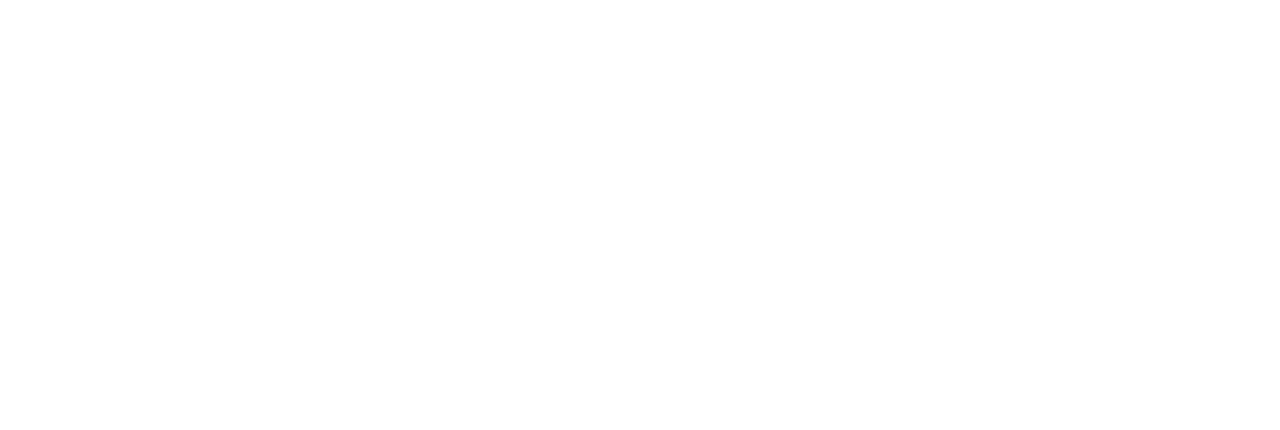
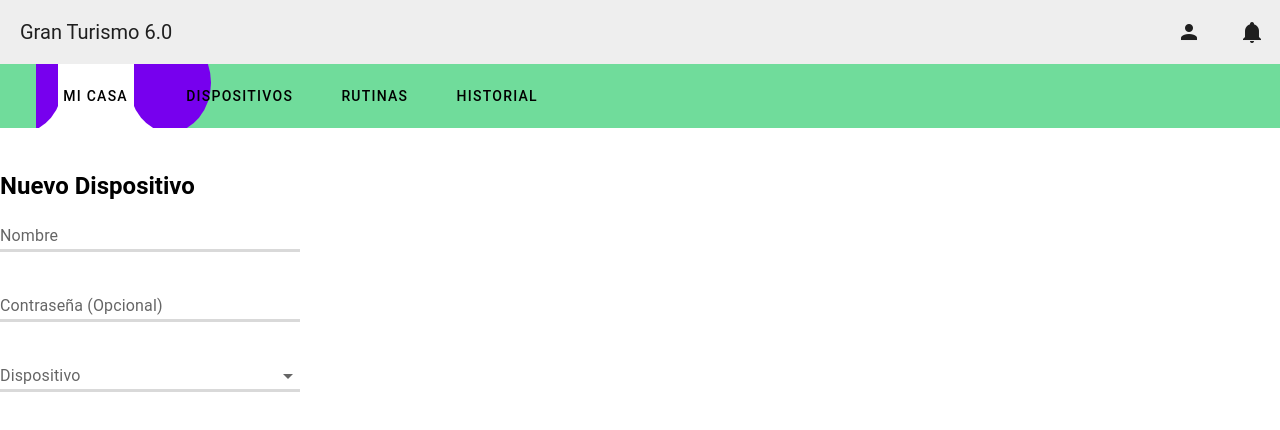
Before and after one commit to feliventu/HCI, a Vue app in the folder Gran-Turismo/: page /Dispositivos/NuevoDispositivo in a window 1280 px wide. Before the commit this address had no page. Shown: the top 430 px of the page. Built offline with nearby package versions, Linux system fonts and the light colour scheme.

Commit message:
Agregar Dispositivo

```diff
--- a/Gran-Turismo/src/App.vue
+++ b/Gran-Turismo/src/App.vue
@@ -1,9 +1,11 @@
 <template>
+<Navbar />
  <RouterView v-slot="{ Component, route }">
             <transition name="slide" mode="out-in">
                 <component :is="Component" :key="route.path" />
             </transition>
         </RouterView>
+
 </template>
 
 <script setup>
--- a/Gran-Turismo/src/components/NewButton.vue
+++ b/Gran-Turismo/src/components/NewButton.vue
@@ -1,16 +1,21 @@
 
 <template>
 <v-btn class="custom-button" variant="outlined" height="40px"  @click="dialog = true">+ Nuevo</v-btn>
+
+
 <v-dialog
+        class="popUp"
         v-model="dialog"
         max-width="480"
       >
         <v-card title="Nuevo">
-          <template v-slot:text >
+          <template v-slot:text>
+            <router-link to="/Dispositivos/NuevoDispositivo">
             <v-btn
               text="Dispositivo"
               @click="dialog2 = true"
             ></v-btn>
+          </router-link>
             <v-btn
               text="Rutina"
               @click="dialog2 = true"
@@ -48,6 +53,11 @@
 .v-btn {
     margin-right: 15px/* Add space to the left and right of the button */
 }
+
+.popUp{
+  background-color: rgba(0, 0, 0, 0.5); /* Negro con 50% de opacidad */
+}
+
 </style>
 
 <script>
--- a/Gran-Turismo/src/router/index.js
+++ b/Gran-Turismo/src/router/index.js
@@ -1,5 +1,6 @@
 import { createRouter, createWebHistory } from 'vue-router'
 import HomeView from '@/views/HomeView.vue'
+import NewDeviceView from '@/views/NewDeviceView.vue'
 
 const router = createRouter({
     history: createWebHistory(import.meta.env.BASE_URL),
@@ -8,7 +9,13 @@ const router = createRouter({
             path: '/',
             name: 'home',
             component: HomeView
-        }
+        },
+        {
+            path: '/Dispositivos/NuevoDispositivo',
+            name: 'NuevoDispositivo',
+            component: NewDeviceView
+        },
+
     ]
 })
 
--- a/Gran-Turismo/src/views/HomeView.vue
+++ b/Gran-Turismo/src/views/HomeView.vue
@@ -1,6 +1,5 @@
 <template>
   <v-app>
-    <Navbar />
     <v-main class="mt-5 ml-16">
       <div class="d-flex justify-space-between">
         <DropButton />
--- /dev/null
+++ b/Gran-Turismo/src/views/NewDeviceView.vue
@@ -0,0 +1,34 @@
+<template>
+    <h2 class="mt-10">Nuevo Dispositivo</h2>
+    <form>
+        <v-text-field label="Nombre" style="max-width: 300px;" variant="underlined"></v-text-field>
+        <v-text-field label="Contraseña (Opcional)" style="max-width: 300px;" variant="underlined"></v-text-field>
+        <v-select
+        label="Dispositivo"
+        style="max-width: 300px;"
+        :items="states"
+        variant="underlined"
+        ></v-select>
+    </form>
+  </template>
+
+  <script setup>
+   const states = [
+    'Parlante', 'Cortina', 'Aire acondicionado', 'Alarma',
+    ]
+  </script>
+
+
+<script>
+
+export default {
+      data () {
+        return {
+            states: [
+    'Parlante', 'Cortina', 'Aire acondicionado', 'Alarma'
+    ],
+        }
+      },
+    }
+
+</script>
```
